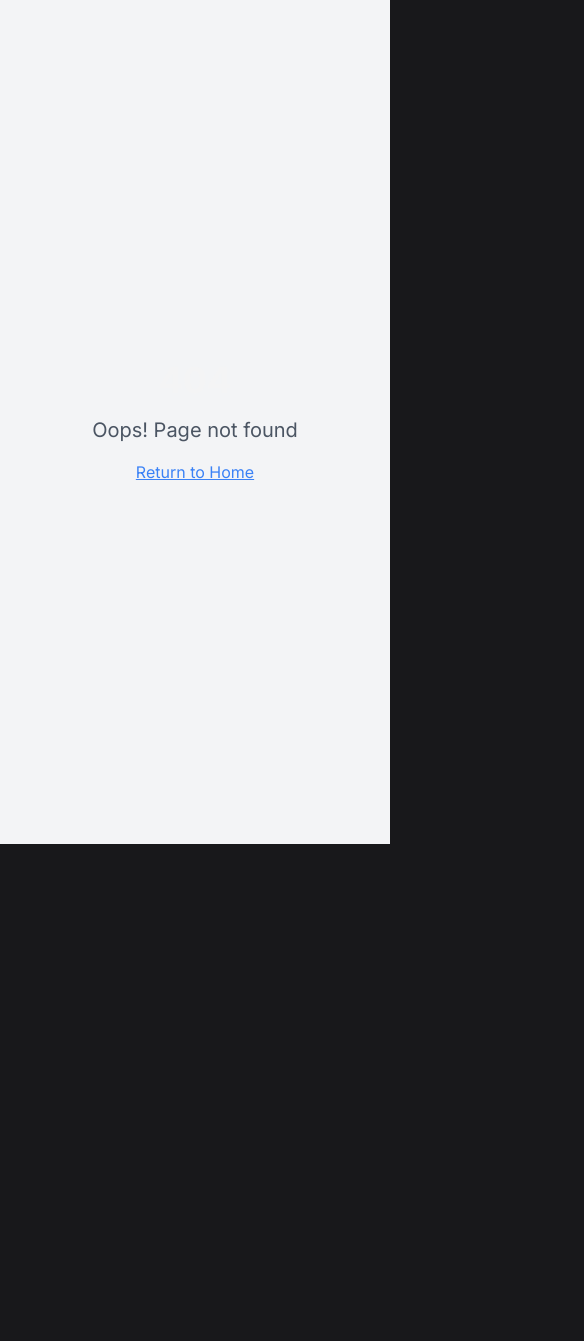
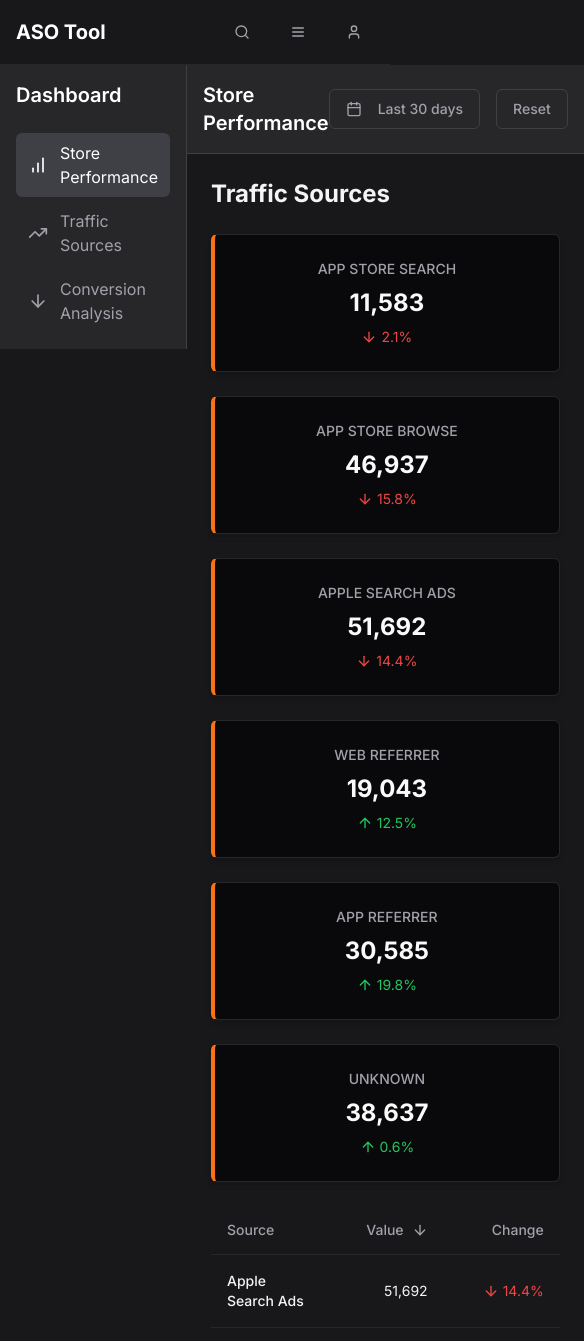
Before and after one commit to SixpoundertheOriginal/yodel-aso-insight-62, a React (Vite) app: page /traffic-sources in a window 390 px wide. Before the commit this address had no page. Shown: the top 1341 px of the page, 584 px wide, since content can reach past the window. Before the commit the page ends 844 px from the top, so only its background shows below. Built offline with nearby package versions, Linux system fonts and the light colour scheme.

Commit message:
feat(page): add Traffic Sources overview page
Scaffold the Traffic Sources page, including KPI cards and a table.
Add a basic Jest/RTL test.
Ensure responsive layout.

```diff
--- a/src/App.tsx
+++ b/src/App.tsx
@@ -7,6 +7,7 @@ import { BrowserRouter, Routes, Route } from "react-router-dom";
 import { AsoDataProvider } from "./context/AsoDataContext";
 import Index from "./pages/Index";
 import Dashboard from "./pages/dashboard";
+import TrafficSourcesPage from "./pages/traffic-sources";
 import NotFound from "./pages/NotFound";
 
 const queryClient = new QueryClient();
@@ -21,6 +22,7 @@ const App = () => (
           <Routes>
             <Route path="/" element={<Index />} />
             <Route path="/dashboard" element={<Dashboard />} />
+            <Route path="/traffic-sources" element={<TrafficSourcesPage />} />
             {/* ADD ALL CUSTOM ROUTES ABOVE THE CATCH-ALL "*" ROUTE */}
             <Route path="*" element={<NotFound />} />
           </Routes>
--- /dev/null
+++ b/src/components/TrafficSourceTable.tsx
@@ -0,0 +1,118 @@
+
+import React, { useState, useMemo } from "react";
+import { Table, TableHeader, TableBody, TableHead, TableRow, TableCell } from "@/components/ui/table";
+import { TrafficSource } from "@/hooks/useMockAsoData";
+import { ArrowUp, ArrowDown } from "lucide-react";
+import { formatPercentage } from "@/utils/format";
+
+interface TrafficSourceTableProps {
+  data: TrafficSource[];
+}
+
+type SortField = 'name' | 'value' | 'delta';
+type SortDirection = 'asc' | 'desc';
+
+const TrafficSourceTable: React.FC<TrafficSourceTableProps> = React.memo(({ data }) => {
+  const [sortField, setSortField] = useState<SortField>('value');
+  const [sortDirection, setSortDirection] = useState<SortDirection>('desc');
+
+  const handleSort = (field: SortField) => {
+    if (field === sortField) {
+      // Toggle direction if clicking the same field
+      setSortDirection(sortDirection === 'asc' ? 'desc' : 'asc');
+    } else {
+      // Set new sort field and default to descending for values
+      setSortField(field);
+      setSortDirection(field === 'name' ? 'asc' : 'desc');
+    }
+  };
+
+  const sortedData = useMemo(() => {
+    return [...data].sort((a, b) => {
+      let comparison = 0;
+
+      if (sortField === 'name') {
+        comparison = a.name.localeCompare(b.name);
+      } else if (sortField === 'value') {
+        comparison = a.value - b.value;
+      } else if (sortField === 'delta') {
+        comparison = a.delta - b.delta;
+      }
+
+      return sortDirection === 'asc' ? comparison : -comparison;
+    });
+  }, [data, sortField, sortDirection]);
+
+  return (
+    <Table className="w-full">
+      <TableHeader>
+        <TableRow>
+          <TableHead
+            className="cursor-pointer w-1/3"
+            onClick={() => handleSort('name')}
+            role="columnheader"
+            aria-sort={sortField === 'name' ? sortDirection : 'none'}
+          >
+            <div className="flex items-center">
+              Source
+              {sortField === 'name' && (
+                sortDirection === 'asc' ? <ArrowUp className="ml-2 h-4 w-4" /> : <ArrowDown className="ml-2 h-4 w-4" />
+              )}
+            </div>
+          </TableHead>
+          <TableHead
+            className="cursor-pointer text-right"
+            onClick={() => handleSort('value')}
+            role="columnheader"
+            aria-sort={sortField === 'value' ? sortDirection : 'none'}
+          >
+            <div className="flex items-center justify-end">
+              Value
+              {sortField === 'value' && (
+                sortDirection === 'asc' ? <ArrowUp className="ml-2 h-4 w-4" /> : <ArrowDown className="ml-2 h-4 w-4" />
+              )}
+            </div>
+          </TableHead>
+          <TableHead
+            className="cursor-pointer text-right"
+            onClick={() => handleSort('delta')}
+            role="columnheader"
+            aria-sort={sortField === 'delta' ? sortDirection : 'none'}
+          >
+            <div className="flex items-center justify-end">
+              Change
+              {sortField === 'delta' && (
+                sortDirection === 'asc' ? <ArrowUp className="ml-2 h-4 w-4" /> : <ArrowDown className="ml-2 h-4 w-4" />
+              )}
+            </div>
+          </TableHead>
+        </TableRow>
+      </TableHeader>
+      <TableBody>
+        {sortedData.map((source) => {
+          const isPositive = source.delta >= 0;
+
+          return (
+            <TableRow key={source.name}>
+              <TableCell className="font-medium">{source.name}</TableCell>
+              <TableCell className="text-right">{source.value.toLocaleString()}</TableCell>
+              <TableCell className={`text-right ${isPositive ? "text-green-500" : "text-red-500"}`}>
+                <div className="flex items-center justify-end">
+                  {isPositive ? (
+                    <ArrowUp className="h-4 w-4 mr-1" />
+                  ) : (
+                    <ArrowDown className="h-4 w-4 mr-1" />
+                  )}
+                  <span>{formatPercentage(Math.abs(source.delta))}%</span>
+                </div>
+              </TableCell>
+            </TableRow>
+          );
+        })}
+      </TableBody>
+    </Table>
+  );
+});
+
+TrafficSourceTable.displayName = "TrafficSourceTable";
+export default TrafficSourceTable;
--- a/src/components/index.ts
+++ b/src/components/index.ts
@@ -8,3 +8,4 @@ export { default as DatePicker } from './DatePicker';
 export { default as ResetButton } from './ResetButton';
 export { default as KpiCard } from './KpiCard';
 export { default as LineChartPlaceholder } from './LineChartPlaceholder';
+export { default as TrafficSourceTable } from './TrafficSourceTable';
--- /dev/null
+++ b/src/pages/traffic-sources.tsx
@@ -0,0 +1,54 @@
+
+import React from "react";
+import { MainLayout } from "../layouts";
+import { useAsoData } from "../context/AsoDataContext";
+import KpiCard from "../components/KpiCard";
+import TrafficSourceTable from "../components/TrafficSourceTable";
+
+const TrafficSourcesPage: React.FC = () => {
+  const { data, loading } = useAsoData();
+
+  // Display a loading state when data is being fetched
+  if (loading || !data) {
+    return (
+      <MainLayout>
+        <div className="flex flex-col space-y-6">
+          <h1 className="text-2xl font-bold">Traffic Sources</h1>
+          <div className="grid grid-cols-1 sm:grid-cols-2 md:grid-cols-3 lg:grid-cols-4 gap-6">
+            {[...Array(4)].map((_, i) => (
+              <div key={i} className="h-32 bg-zinc-800 animate-pulse rounded-md"></div>
+            ))}
+          </div>
+          <div className="h-64 bg-zinc-800 animate-pulse rounded-md"></div>
+        </div>
+      </MainLayout>
+    );
+  }
+
+  return (
+    <MainLayout>
+      <div className="flex flex-col space-y-6">
+        <h1 className="text-2xl font-bold">Traffic Sources</h1>
+
+        {/* Traffic Source KPI Cards */}
+        <div className="grid grid-cols-1 sm:grid-cols-2 md:grid-cols-3 lg:grid-cols-4 gap-6">
+          {data.trafficSources.map((source) => (
+            <KpiCard
+              key={source.name}
+              title={source.name}
+              value={source.value}
+              delta={source.delta}
+            />
+          ))}
+        </div>
+
+        {/* Traffic Source Table */}
+        <div className="overflow-x-auto">
+          <TrafficSourceTable data={data.trafficSources} />
+        </div>
+      </div>
+    </MainLayout>
+  );
+};
+
+export default TrafficSourcesPage;
```
Also changed, not shown: 1 other file (tests, documents, lock files or other folders).
